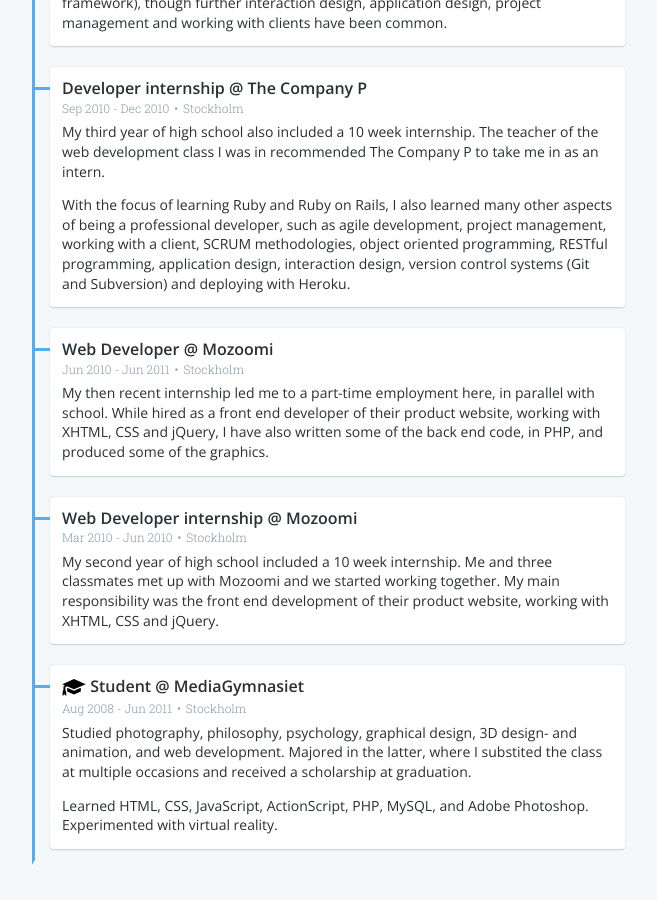
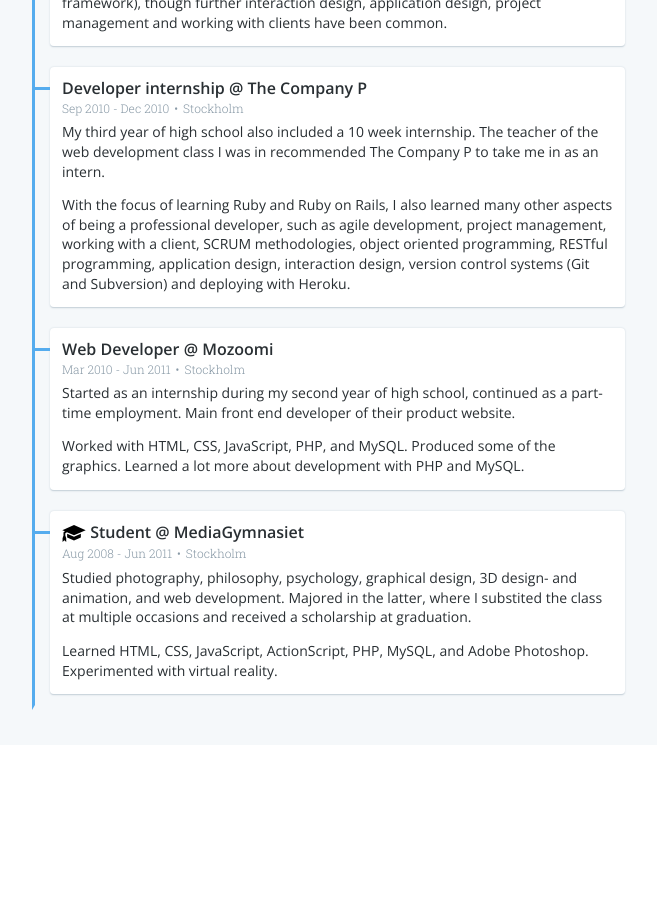
Before and after one commit to zykadelic/zykadelic.github.io, a Jekyll site: the page built from index.html, in a window 1280 px wide and 900 px high, scrolled down 1069 px. Shown: the whole window, without its empty margins (312-969 px from the left). Built offline with Jekyll 4.4.1, drawn with Linux system fonts in a browser that asks for light colours; after the commit the page ends 1814 px from its top, so only the background shows below that.

Commit message:
combines Mozoomi internship + employment into one entry

```diff
--- a/_data/timeline.yml
+++ b/_data/timeline.yml
@@ -8,21 +8,14 @@
   - Studied photography, philosophy, psychology, graphical design, 3D design- and animation, and web development. Majored in the latter, where I substited the class at multiple occasions and received a scholarship at graduation.
   - Learned HTML, CSS, JavaScript, ActionScript, PHP, MySQL, and Adobe Photoshop. Experimented with virtual reality.
 
-- role: Web Developer internship
+- role: Web Developer
   company: Mozoomi
   city: Stockholm
   start_date: 2010-03-01
-  end_date: 2010-06-01
-  description:
-  - My second year of high school included a 10 week internship. Me and three classmates met up with Mozoomi and we started working together. My main responsibility was the front end development of their product website, working with XHTML, CSS and jQuery.
-
-- role: Web Developer
-  company: Mozoomi
-  city: Stockholm
-  start_date: 2010-06-01
   end_date: 2011-06-01
   description:
-  - My then recent internship led me to a part-time employment here, in parallel with school. While hired as a front end developer of their product website, working with XHTML, CSS and jQuery, I have also written some of the back end code, in PHP, and produced some of the graphics.
+  - Started as an internship during my second year of high school, continued as a part-time employment. Main front end developer of their product website.
+  - Worked with HTML, CSS, JavaScript, PHP, and MySQL. Produced some of the graphics. Learned a lot more about development with PHP and MySQL.
 
 - role: Developer internship
   company: The Company P
```
